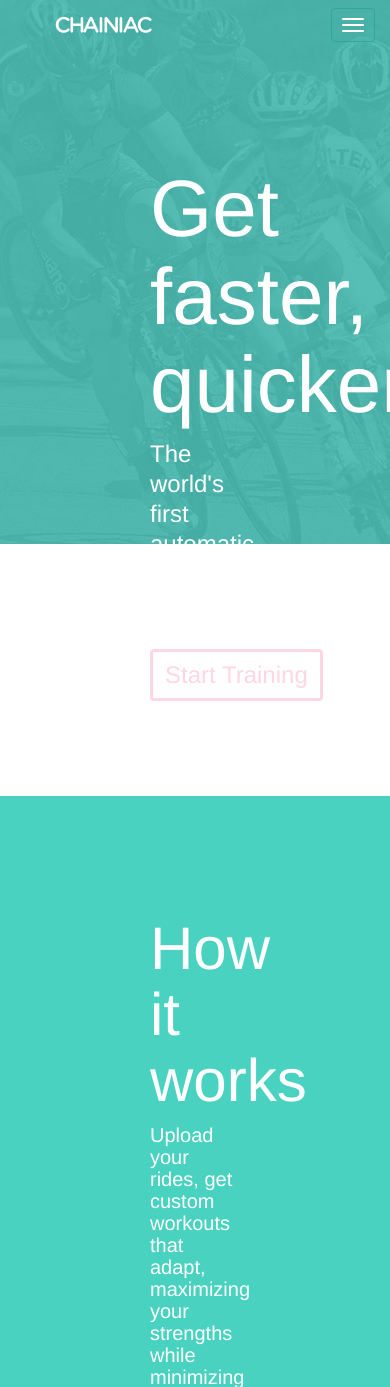
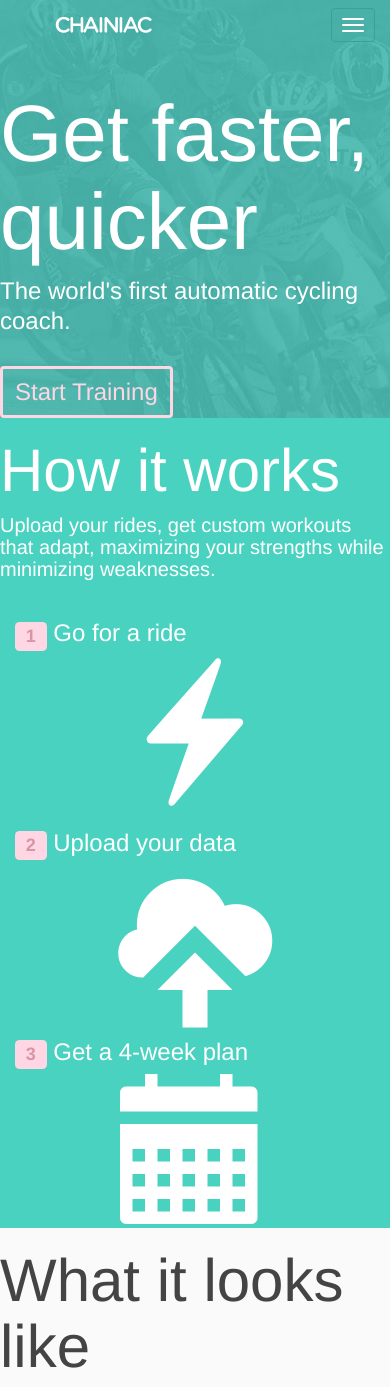
Before and after one commit to mykeln/tempo, a PHP site: page /?p=1 in a window 390 px wide; the page is wider, and only the part inside the window is pictured. Shown: the top 1387 px of that part. Run offline with PHP 8.4, Linux system fonts and the light colour scheme; data that the repository does not hold is empty; some libraries are stand-ins or nearby versions.

Commit message:
- made marketing page somehwat responsive

```diff
--- a/css/splash.css
+++ b/css/splash.css
@@ -154,3 +154,13 @@ body {
   line-height: 40px;
   color: #444;
 }
+
+@media only screen and (max-width: 767px) {
+  .container.explanation,
+  .container.screens,
+  .container.pricing,
+  .intro .row {
+    padding: 0px;
+  }
+
+}
```
